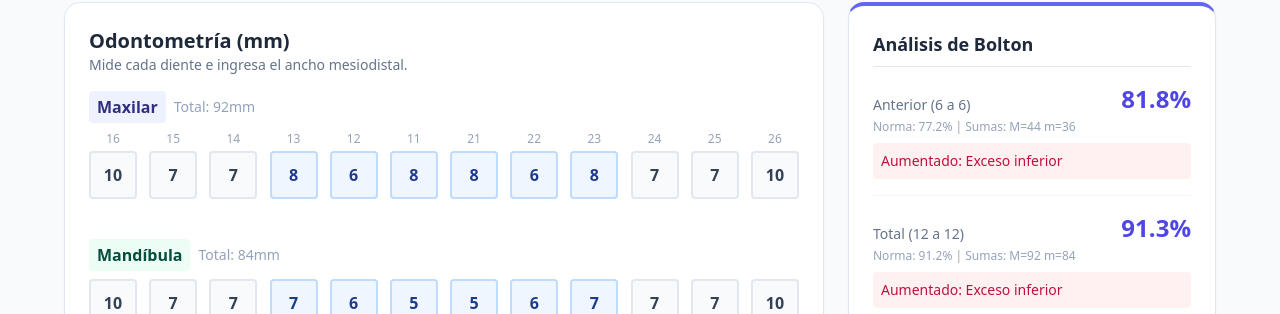
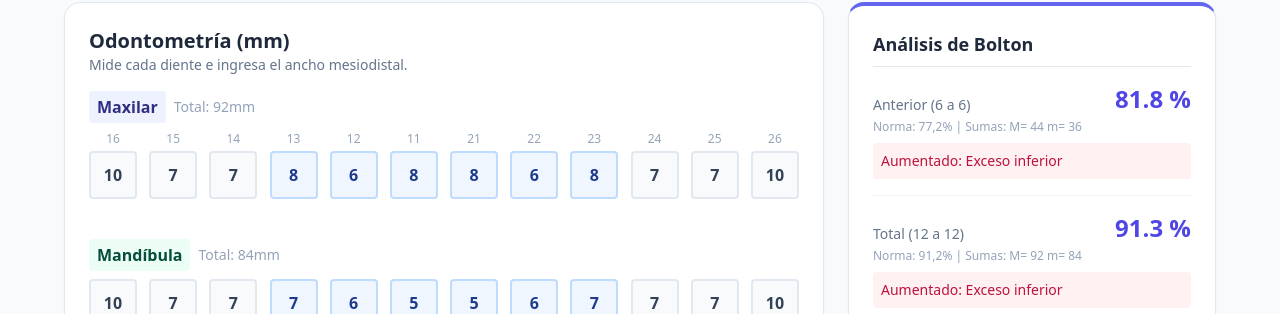
Before and after one commit to maicolfedez/ortodoncia_unab, a React (Create React App) app: page / in a window 1280 px wide. Shown: the part 166-480 px from the top of the page. Built offline with nearby package versions, Linux system fonts and the light colour scheme.

Commit message:
Update App.js

```diff
--- a/src/App.js
+++ b/src/App.js
@@ -1,11 +1,10 @@
 'use client';
-import React, { useState, useMemo, useRef, useEffect } from 'react';
+import React, { useState, useRef, useEffect } from 'react';
 
-// --- CONSTANTES Y HELPERS GLOBALES (Fuera del componente para optimizar rendimiento en Vercel) ---
 const TEETH_MAX_KEYS = ["16", "15", "14", "13", "12", "11", "21", "22", "23", "24", "25", "26"];
 const TEETH_MAND_KEYS = ["46", "45", "44", "43", "42", "41", "31", "32", "33", "34", "35", "36"];
 
-// Helper ultra-robusto para convertir textos a números (soporta coma decimal, espacios y evita NaN/crashes)
+// Helper ultra-robusto para convertir textos a números
 const getNum = (val) => {
   if (val === null || val === undefined) return 0;
   const str = String(val).trim().replace(',', '.');
@@ -14,26 +13,22 @@ const getNum = (val) => {
   return isNaN(num) ? 0 : num;
 };
 
-// --- COMPONENTE TOLLARO (Integrado como pestaña) ---
 function TollaroTab() {
   const [imageSrc, setImageSrc] = useState('https://lh3.googleusercontent.com/d/1AFFQRm-hgrInhR0qINq310luVxI1mxiM');
   const [imgError, setImgError] = useState(false);
   const [imgLoaded, setImgLoaded] = useState(false);
 
-  // Guardamos las posiciones como porcentajes relativos (0 a 1) para que sea responsivo
   const [frameRelY, setFrameRelY] = useState(0.5);
   const [markersRelY, setMarkersRelY] = useState([0.1, 0.1, 0.1, 0.1, 0.1]);
 
   const imageRef = useRef(null);
-  const [draggingIdx, setDraggingIdx] = useState(null); // 'frame' o 0,1,2,3,4
+  const [draggingIdx, setDraggingIdx] = useState(null);
 
-  // Iniciar arrastre
   const handlePointerDown = (e, target) => {
     if (e.type === 'touchstart') e.preventDefault();
     setDraggingIdx(target);
   };
 
-  // Efecto global para manejar el movimiento del puntero
   useEffect(() => {
     const handlePointerMove = (e) => {
       if (draggingIdx === null || !imageRef.current) return;
@@ -167,7 +162,6 @@ function TollaroTab() {
 }
 
 export default function OrtodonciaApp() {
-  // --- ESTADOS INICIALES (Con llaves explícitas en texto) ---
   const [maxilar, setMaxilar] = useState({
     "16": "10", "15": "7", "14": "7", "13": "8", "12": "6", "11": "8",
     "21": "8", "22": "6", "23": "8", "24": "7", "25": "7", "26": "10"
@@ -187,40 +181,34 @@ export default function OrtodonciaApp() {
     arcoMandibular: "25"
   });
 
-  const [activeTab, setActiveTab] = useState('bolton'); // 'bolton' | 'vert' | 'tollaro'
+  const [activeTab, setActiveTab] = useState('bolton');
 
-  // Cálculo reactivo garantizado para Vercel usando mapeo directo por llave
-  const analisisDentario = useMemo(() => {
-    // Suma de los 12 dientes maxilares y mandibulares
+  // Direct calculations on every single render cycle - no useMemo caching bugs in Vercel
   const sum12Max = TEETH_MAX_KEYS.reduce((acc, key) => acc + getNum(maxilar[key]), 0);
   const sum12Mand = TEETH_MAND_KEYS.reduce((acc, key) => acc + getNum(mandibula[key]), 0);
 
-    // Suma de los 6 anteriores (canino a canino)
   const sum6Max = getNum(maxilar["13"]) + getNum(maxilar["12"]) + getNum(maxilar["11"]) +
                   getNum(maxilar["21"]) + getNum(maxilar["22"]) + getNum(maxilar["23"]);
 
   const sum6Mand = getNum(mandibula["43"]) + getNum(mandibula["42"]) + getNum(mandibula["41"]) +
                    getNum(mandibula["31"]) + getNum(mandibula["32"]) + getNum(mandibula["33"]);
 
-    // Cálculos Bolton
   const boltonAnteriorVal = sum6Max > 0 ? (sum6Mand / sum6Max) * 100 : 0;
   const boltonTotalVal = sum12Max > 0 ? (sum12Mand / sum12Max) * 100 : 0;
 
   const boltonAnterior = isNaN(boltonAnteriorVal) ? "0.0" : boltonAnteriorVal.toFixed(1);
   const boltonTotal = isNaN(boltonTotalVal) ? "0.0" : boltonTotalVal.toFixed(1);
 
-    // Diagnósticos Bolton
   const difAnt = boltonAnteriorVal - 77.2;
   const diagAnt = difAnt > 0 ? 'Aumentado: Exceso inferior' : 'Disminuido: Exceso superior';
   const difTot = boltonTotalVal - 91.2;
   const diagTot = difTot > 0 ? 'Aumentado: Exceso inferior' : 'Disminuido: Exceso superior';
 
-    // Tanaka - Johnston (Suma de los 4 incisivos inferiores)
   const sii = getNum(mandibula["42"]) + getNum(mandibula["41"]) + getNum(mandibula["31"]) + getNum(mandibula["32"]);
   const tanakaSup = (sii / 2) + 11;
   const tanakaInf = (sii / 2) + 10.5;
 
-    return {
+  const analisisDentario = {
     sum12Max, sum12Mand, sum6Max, sum6Mand,
     boltonAnterior, boltonTotal,
     diagAnt, diagTot,
@@ -228,11 +216,9 @@ export default function OrtodonciaApp() {
     tanakaSup: isNaN(tanakaSup) ? "0.0" : tanakaSup.toFixed(1),
     tanakaInf: isNaN(tanakaInf) ? "0.0" : tanakaInf.toFixed(1)
   };
-  }, [maxilar, mandibula]);
 
-  const analisisVert = useMemo(() => {
   const edadRaw = getNum(vertData.edad);
-    const edadCalculo = Math.min(Math.max(edadRaw, 9), 19); // Máximo 19, Mínimo 9
+  const edadCalculo = Math.min(Math.max(edadRaw, 9), 19);
   const difEdad = edadCalculo - 9;
 
   const normas = {
@@ -273,8 +259,7 @@ export default function OrtodonciaApp() {
   else if (vt >= -1.5) biotipo = "Dolicofacial";
   else biotipo = "Dolicofacial Severo";
 
-    return { edadCalculo, difEdad, detalles, vertTotal, biotipo };
-  }, [vertData]);
+  const analisisVert = { edadCalculo, difEdad, detalles, vertTotal, biotipo };
 
   const handleTeethChange = (arch, tooth, value) => {
     const toothKey = String(tooth);
@@ -396,9 +381,9 @@ export default function OrtodonciaApp() {
                   <div>
                     <div className="flex justify-between items-end">
                       <p className="text-sm font-medium text-slate-500">Anterior (6 a 6)</p>
-                      <p className="text-2xl font-black text-indigo-600">{analisisDentario.boltonAnterior}%</p>
+                      <p className="text-2xl font-black text-indigo-600">{analisisDentario.boltonAnterior} %</p>
                     </div>
-                    <p className="text-xs text-slate-400 mt-1">Norma: 77.2% | Sumas: M={analisisDentario.sum6Max} m={analisisDentario.sum6Mand}</p>
+                    <p className="text-xs text-slate-400 mt-1">Norma: 77,2% | Sumas: M= {analisisDentario.sum6Max} m= {analisisDentario.sum6Mand}</p>
                     <div className={`mt-2 p-2 rounded text-sm font-medium ${parseFloat(analisisDentario.boltonAnterior) > 77.2 ? 'bg-rose-50 text-rose-700' : 'bg-sky-50 text-sky-700'}`}>
                       {analisisDentario.diagAnt}
                     </div>
@@ -406,9 +391,9 @@ export default function OrtodonciaApp() {
                   <div className="pt-4 border-t border-slate-100">
                     <div className="flex justify-between items-end">
                       <p className="text-sm font-medium text-slate-500">Total (12 a 12)</p>
-                      <p className="text-2xl font-black text-indigo-600">{analisisDentario.boltonTotal}%</p>
+                      <p className="text-2xl font-black text-indigo-600">{analisisDentario.boltonTotal} %</p>
                     </div>
-                    <p className="text-xs text-slate-400 mt-1">Norma: 91.2% | Sumas: M={analisisDentario.sum12Max} m={analisisDentario.sum12Mand}</p>
+                    <p className="text-xs text-slate-400 mt-1">Norma: 91,2% | Sumas: M= {analisisDentario.sum12Max} m= {analisisDentario.sum12Mand}</p>
                     <div className={`mt-2 p-2 rounded text-sm font-medium ${parseFloat(analisisDentario.boltonTotal) > 91.2 ? 'bg-rose-50 text-rose-700' : 'bg-sky-50 text-sky-700'}`}>
                       {analisisDentario.diagTot}
                     </div>
@@ -493,7 +478,6 @@ export default function OrtodonciaApp() {
                         <th className="px-4 py-3 whitespace-nowrap">Factor</th>
                         <th className="px-4 py-3">Norma Base (9a)</th>
                         <th className="px-4 py-3">D.S.</th>
-                        {/* Título de la norma dinámico con resaltado visual */}
                         <th className="px-4 py-3 bg-indigo-50/70 text-indigo-900 font-bold border-x border-indigo-100">
                           Norma ({analisisVert.edadCalculo}a)
                         </th>
@@ -522,7 +506,6 @@ export default function OrtodonciaApp() {
                             <td className="px-4 py-3 text-slate-500">{baseNorms[v]?.base ?? '-'}</td>
                             <td className="px-4 py-3 text-slate-500">{baseNorms[v]?.ds ?? '-'}</td>
 
-                            {/* Valor Ajustado Dinámicamente para la Edad */}
                             <td className="px-4 py-3 font-bold text-indigo-900 bg-indigo-50/40 border-x border-indigo-100">
                               {normaEdadFormatted}
                             </td>
```
Lines whose indentation alone changed are shown as unchanged.
